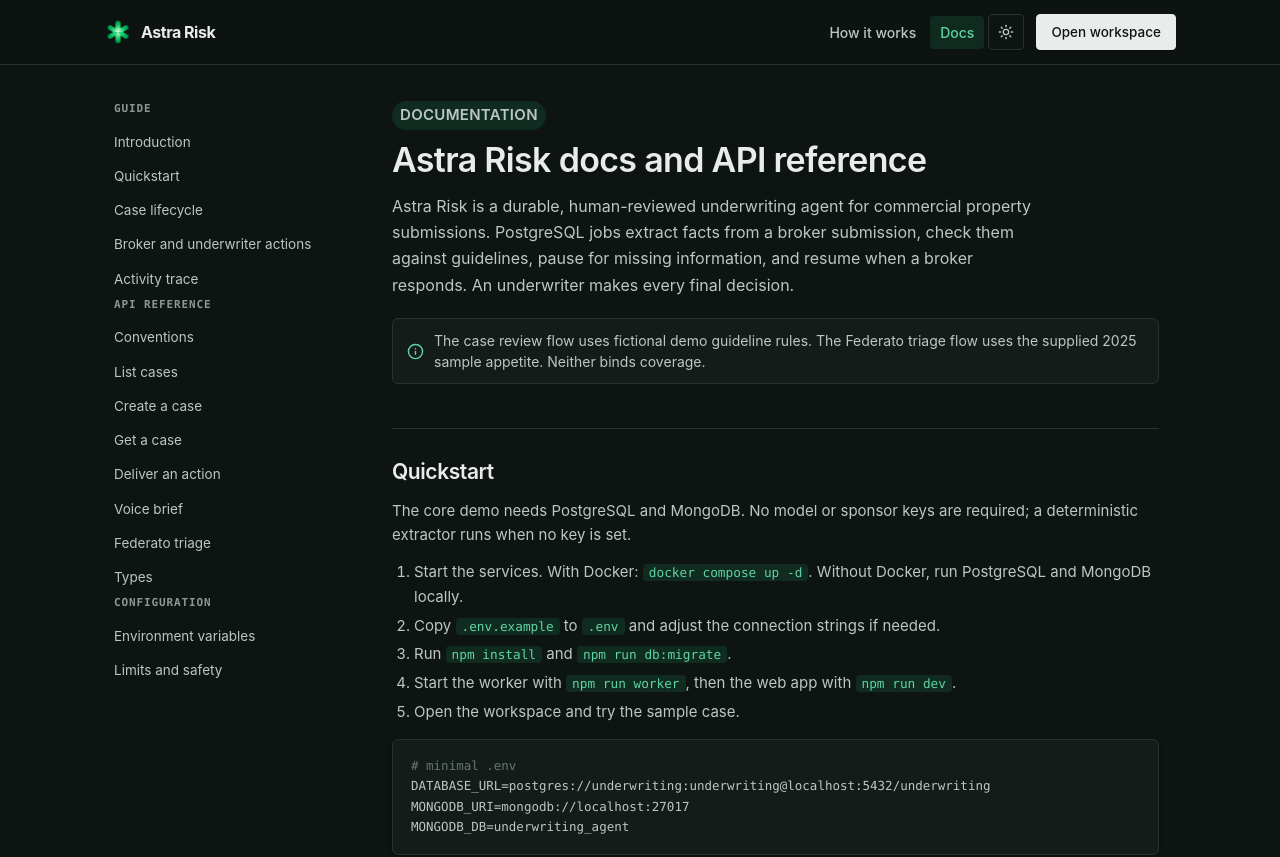
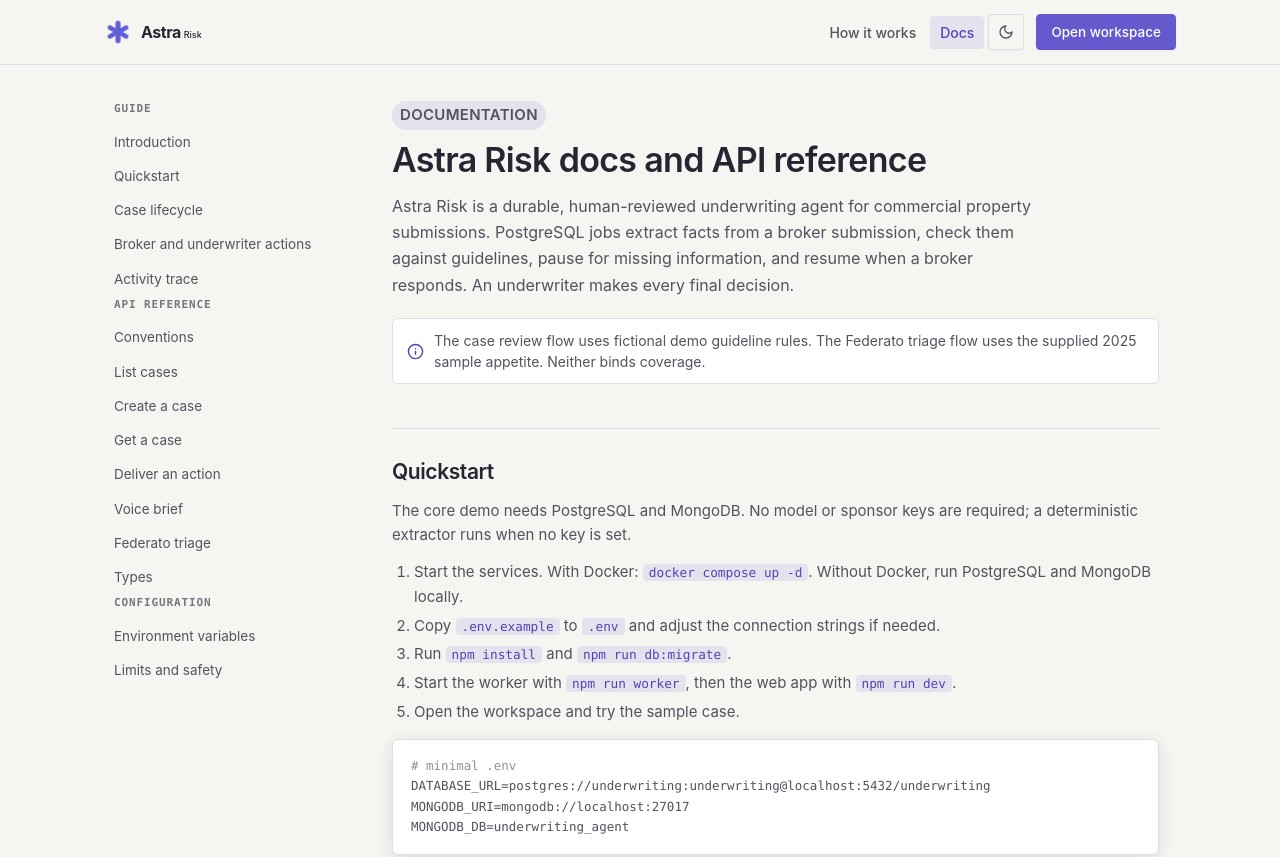
Before and after one commit to JustinScitech/hackthenorth2026, a Next.js app: page /docs in a window 1280 px wide. Shown: the top 857 px of the page. Built offline with nearby package versions, Linux system fonts and the light colour scheme.

Commit message:
Align workspace theme with Astra landing page

```diff
--- a/src/app/globals.css
+++ b/src/app/globals.css
@@ -1,33 +1,32 @@
-/* Design tokens — Mintlify-style documentation aesthetic (see docs/DESIGN.md) */
-/* Dark is the default theme; light is selected from Settings and persisted in localStorage. */
+/* Workspace tokens follow the landing page's ink, canvas, and violet palette. */
 :root {
-  color-scheme: dark;
-  --bg: #0e1412;
-  --surface: #141c1a;                 /* cool-green surface: sidebar, popups, code tooltips */
-  --surface-strong: #1c2624;
-  --border: #263331;
-  --border-soft: #1f2b28;
-  --green: #1ba673;                   /* brand green, used as a solid only for tiny markers */
-  --green-tint: rgba(27, 166, 115, 0.16);
-  --green-tint-strong: rgba(27, 166, 115, 0.28);
-  --green-ink: #5fd3a6;
-  --amber-tint: rgba(216, 160, 48, 0.16);
-  --amber-ink: #e3b65a;
-  --red-tint: rgba(220, 86, 70, 0.16);
-  --red-ink: #f09484;
-  --red-border: rgba(220, 86, 70, 0.35);
-  --text: #e8edeb;
-  --text-secondary: #bcc7c3;
-  --muted: #8a9893;
-  --faint: #66756f;
-  --primary-bg: #e8edeb;
-  --primary-fg: #0e1412;
-  --primary-hover: #d2dcd8;
-  --topbar-bg: rgba(14, 20, 18, 0.88);
-  --backdrop: rgba(0, 0, 0, 0.6);
-  --shadow-xs: rgba(0, 0, 0, 0.3) 0px 1px 2px;
-  --shadow-md: rgba(0, 0, 0, 0.5) 0px 10px 15px -3px, rgba(0, 0, 0, 0.3) 0px 4px 6px -4px;
-  --shadow-popup: rgba(0, 0, 0, 0.4) 0px 1px 4px;
+  color-scheme: light;
+  --bg: #f6f5f1;
+  --surface: #ffffff;
+  --surface-strong: #edece8;
+  --border: #dedce5;
+  --border-soft: #eae8ee;
+  --green: #6559cd;
+  --green-tint: rgba(101, 89, 205, 0.12);
+  --green-tint-strong: rgba(101, 89, 205, 0.2);
+  --green-ink: #5145b6;
+  --amber-tint: rgba(194, 104, 26, 0.12);
+  --amber-ink: #9c5114;
+  --red-tint: rgba(190, 69, 79, 0.1);
+  --red-ink: #a23340;
+  --red-border: rgba(190, 69, 79, 0.28);
+  --text: #262633;
+  --text-secondary: #55515f;
+  --muted: #777680;
+  --faint: #918f9a;
+  --primary-bg: #6559cd;
+  --primary-fg: #ffffff;
+  --primary-hover: #5145b6;
+  --topbar-bg: rgba(246, 245, 241, 0.9);
+  --backdrop: rgba(38, 38, 51, 0.38);
+  --shadow-xs: rgba(41, 34, 56, 0.05) 0px 1px 2px;
+  --shadow-md: rgba(41, 34, 56, 0.14) 0px 10px 24px -6px;
+  --shadow-popup: rgba(41, 34, 56, 0.12) 0px 4px 16px;
   --radius-sm: 4px;
   --radius-md: 6px;
   --radius-pill: 9999px;
@@ -40,33 +39,34 @@
   background: var(--bg);
   -webkit-font-smoothing: antialiased;
 }
-:root[data-theme="light"] {
-  color-scheme: light;
-  --bg: #ffffff;
-  --surface: #f3f7f6;
-  --surface-strong: #e9efed;
-  --border: #dbdfde;
-  --border-soft: #e7ebea;
-  --green-tint: rgba(27, 166, 115, 0.125);
-  --green-tint-strong: rgba(27, 166, 115, 0.22);
-  --green-ink: #167655;
-  --amber-tint: rgba(196, 140, 24, 0.14);
-  --amber-ink: #8a5f0c;
-  --red-tint: rgba(196, 64, 48, 0.11);
-  --red-ink: #9a3a2c;
-  --red-border: rgba(196, 64, 48, 0.3);
-  --text: #0f1f1a;
-  --text-secondary: #3f4f4a;
-  --muted: #64736e;
-  --faint: #8d9994;
-  --primary-bg: #0f1f1a;
-  --primary-fg: #ffffff;
-  --primary-hover: #1f3129;
-  --topbar-bg: rgba(255, 255, 255, 0.92);
-  --backdrop: rgba(15, 31, 26, 0.35);
-  --shadow-xs: rgba(0, 0, 0, 0.05) 0px 1px 2px;
-  --shadow-md: rgba(0, 0, 0, 0.1) 0px 10px 15px -3px, rgba(0, 0, 0, 0.05) 0px 4px 6px -4px;
-  --shadow-popup: rgba(0, 0, 0, 0.08) 0px 1px 4px;
+:root[data-theme="dark"] {
+  color-scheme: dark;
+  --bg: #0e0d13;
+  --surface: #15141c;
+  --surface-strong: #24222d;
+  --border: #393642;
+  --border-soft: #302d39;
+  --green: #8c80e6;
+  --green-tint: rgba(140, 128, 230, 0.18);
+  --green-tint-strong: rgba(140, 128, 230, 0.28);
+  --green-ink: #aaa0f4;
+  --amber-tint: rgba(229, 160, 90, 0.16);
+  --amber-ink: #e5a05a;
+  --red-tint: rgba(220, 86, 98, 0.16);
+  --red-ink: #f094a0;
+  --red-border: rgba(220, 86, 98, 0.35);
+  --text: #f4f2fa;
+  --text-secondary: #d4d1de;
+  --muted: #a5a1b2;
+  --faint: #888493;
+  --primary-bg: #8c80e6;
+  --primary-fg: #0e0d13;
+  --primary-hover: #a094f0;
+  --topbar-bg: rgba(14, 13, 19, 0.88);
+  --backdrop: rgba(0, 0, 0, 0.64);
+  --shadow-xs: rgba(0, 0, 0, 0.3) 0px 1px 2px;
+  --shadow-md: rgba(0, 0, 0, 0.5) 0px 10px 24px -6px;
+  --shadow-popup: rgba(0, 0, 0, 0.4) 0px 4px 16px;
 }
 * { box-sizing: border-box; }
 html, body { margin: 0; min-height: 100%; }
@@ -83,7 +83,9 @@
 .sidebar { position: sticky; top: 0; flex: 0 0 var(--sidebar-width); height: 100vh; overflow-y: auto; display: flex; flex-direction: column; gap: 6px; padding: 16px 12px; background: var(--surface); border-right: 1px solid var(--border); }
 .brand { display: inline-flex; align-items: center; gap: 9px; padding: 6px 8px 14px; color: var(--text); white-space: nowrap; }
 .brand img { flex: 0 0 auto; }
+.brand img { filter: brightness(0) saturate(100%) invert(36%) sepia(43%) saturate(2076%) hue-rotate(219deg) brightness(90%) contrast(88%); }
 .brand-text { font-size: 16px; font-weight: 700; letter-spacing: -0.03em; }
+.brand-text small { margin-left: 3px; font-size: 0.56em; font-weight: 500; letter-spacing: 0; }
 [id] { scroll-margin-top: 84px; }
 .workspace { display: flex; align-items: center; gap: 10px; margin: 0 0 12px; padding: 10px 12px; border: 1px solid var(--border); border-radius: var(--radius-md); background: var(--bg); box-shadow: var(--shadow-xs); font-size: 14px; font-weight: 500; }
 .workspace svg { color: var(--muted); flex: 0 0 auto; }
@@ -178,8 +180,8 @@
 .primary-button, .secondary-button, .icon-button { display: inline-flex; align-items: center; justify-content: center; gap: 8px; min-height: 36px; padding: 7px 14px; border-radius: var(--radius-sm); font-size: 13.5px; font-weight: 500; transition: background-color 120ms ease, border-color 120ms ease, box-shadow 120ms ease; }
 .primary-button { background: var(--primary-bg); border: 1px solid var(--primary-bg); color: var(--primary-fg); box-shadow: var(--shadow-xs); }
 .primary-button:hover { background: var(--primary-hover); border-color: var(--primary-hover); }
-.primary-button.accent { background: var(--green); border-color: var(--green); color: #06110d; }
-.primary-button.accent:hover { background: #22b981; border-color: #22b981; }
+.primary-button.accent { background: var(--green); border-color: var(--green); color: var(--primary-fg); }
+.primary-button.accent:hover { background: var(--primary-hover); border-color: var(--primary-hover); }
 .secondary-button { background: var(--bg); border: 1px solid var(--border); color: var(--text-secondary); box-shadow: var(--shadow-xs); }
 .secondary-button:hover, .icon-button:hover { border-color: var(--faint); background: var(--surface); }
 .icon-button { width: 36px; padding: 0; background: var(--bg); border: 1px solid var(--border); color: var(--text-secondary); box-shadow: var(--shadow-xs); }
@@ -188,7 +190,7 @@
 .quiet-button:hover { background: var(--green-tint); }
 .back-link { display: inline-flex; align-items: center; gap: 6px; margin-bottom: 20px; color: var(--muted); font-size: 13px; font-weight: 500; }
 .back-link:hover { color: var(--green-ink); }
-.text-link { color: var(--green-ink); font-weight: 500; text-decoration: underline; text-decoration-color: rgba(27, 166, 115, 0.4); text-underline-offset: 3px; overflow-wrap: anywhere; }
+.text-link { color: var(--green-ink); font-weight: 500; text-decoration: underline; text-decoration-color: var(--green-tint-strong); text-underline-offset: 3px; overflow-wrap: anywhere; }
 .text-link:hover { text-decoration-color: var(--green-ink); }
 .segmented { display: grid; grid-auto-flow: column; grid-auto-columns: 1fr; gap: 2px; padding: 3px; border: 1px solid var(--border); border-radius: var(--radius-sm); background: var(--surface-strong); }
 .segmented button { display: inline-flex; align-items: center; justify-content: center; gap: 6px; padding: 6px 14px; border: 0; border-radius: 3px; background: transparent; color: var(--muted); font-size: 13px; font-weight: 500; transition: background-color 120ms ease, color 120ms ease; }
@@ -451,7 +453,7 @@
 .cta-row .primary-button, .cta-row .secondary-button { min-height: 40px; padding: 8px 18px; font-size: 14px; }
 .hero-art { position: relative; display: grid; place-items: center; aspect-ratio: 1; }
 .hero-art::before { content: ""; position: absolute; inset: 8%; border-radius: 50%; background: radial-gradient(closest-side, var(--green-tint-strong), transparent 72%); }
-.hero-art img { position: relative; width: 78%; height: auto; filter: drop-shadow(0 12px 24px rgba(27, 166, 115, 0.25)); }
+.hero-art img { position: relative; width: 78%; height: auto; filter: drop-shadow(0 12px 24px var(--green-tint-strong)); }
 .hero-note { display: flex; flex-wrap: wrap; gap: 6px 14px; margin-top: 20px; font-size: 13px; color: var(--muted); }
 .hero-note span { display: inline-flex; align-items: center; gap: 6px; }
 .hero-note svg { color: var(--green-ink); }
--- a/src/app/ui/logo.tsx
+++ b/src/app/ui/logo.tsx
@@ -8,5 +8,5 @@
 
 /** Mark plus wordmark. The text is HTML so it follows the active theme. */
 export function Wordmark({ href = "/", size = 28, className = "brand" }: { href?: string; size?: number; className?: string }) {
-  return <Link className={className} href={href} aria-label="Astra Risk"><Mark size={size} /><span className="brand-text">Astra Risk</span></Link>;
+  return <Link className={className} href={href} aria-label="Astra Risk"><Mark size={size} /><span className="brand-text">Astra<small>Risk</small></span></Link>;
 }
--- a/src/app/ui/settings.tsx
+++ b/src/app/ui/settings.tsx
@@ -14,7 +14,7 @@
         <section className="card" aria-labelledby="appearance-title">
           <div className="card-header"><h2 id="appearance-title">Appearance</h2></div>
           <div className="setting-row">
-            <div><strong>Theme</strong><p>Dark is the default. Your choice is saved in this browser only.</p></div>
+            <div><strong>Theme</strong><p>Light is the default. Your choice is saved in this browser only.</p></div>
             <div className="segmented" role="group" aria-label="Theme">
               <button type="button" aria-pressed={theme === "dark"} onClick={() => setTheme("dark")}><Moon size={14} />Dark</button>
               <button type="button" aria-pressed={theme === "light"} onClick={() => setTheme("light")}><Sun size={14} />Light</button>
--- a/src/app/ui/theme-config.ts
+++ b/src/app/ui/theme-config.ts
@@ -1,6 +1,6 @@
 export type Theme = "dark" | "light";
 
-export const DEFAULT_THEME: Theme = "dark";
+export const DEFAULT_THEME: Theme = "light";
 export const THEME_STORAGE_KEY = "underwriting-review.theme";
 
 export function isTheme(value: unknown): value is Theme {
```
Also changed, not shown: 1 other file (tests, documents, lock files or other folders).
